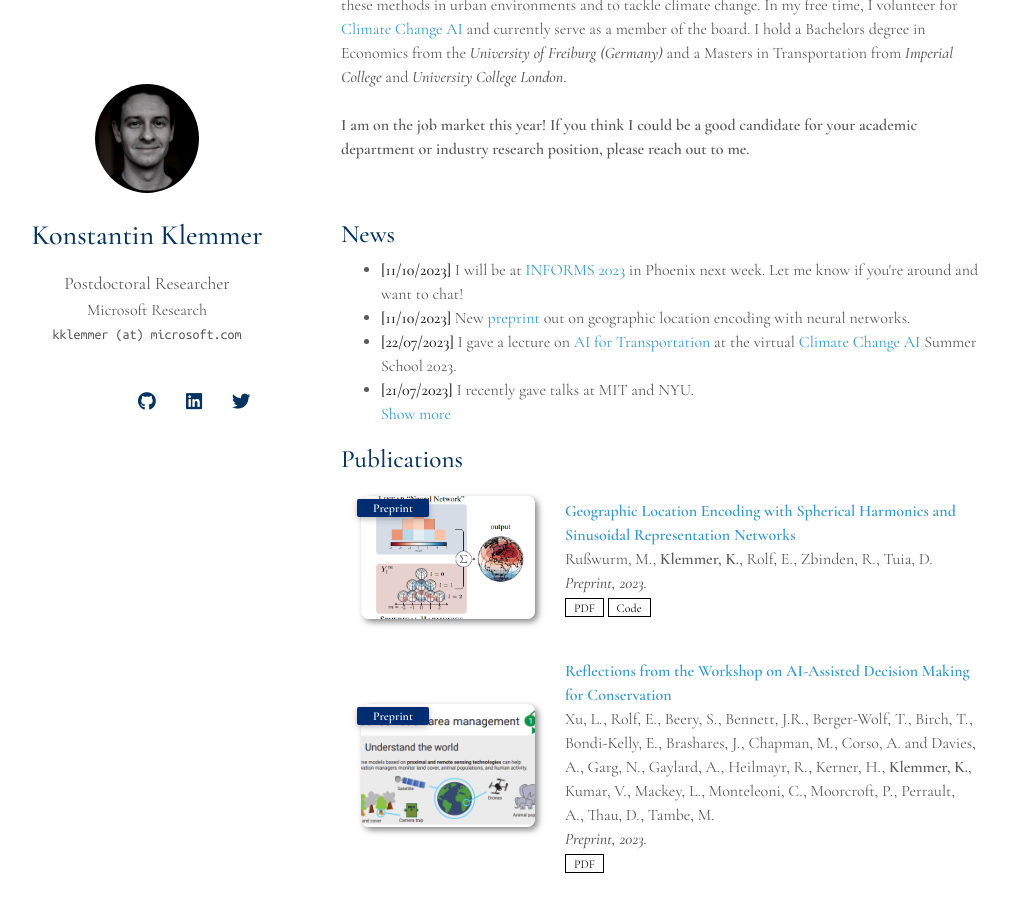
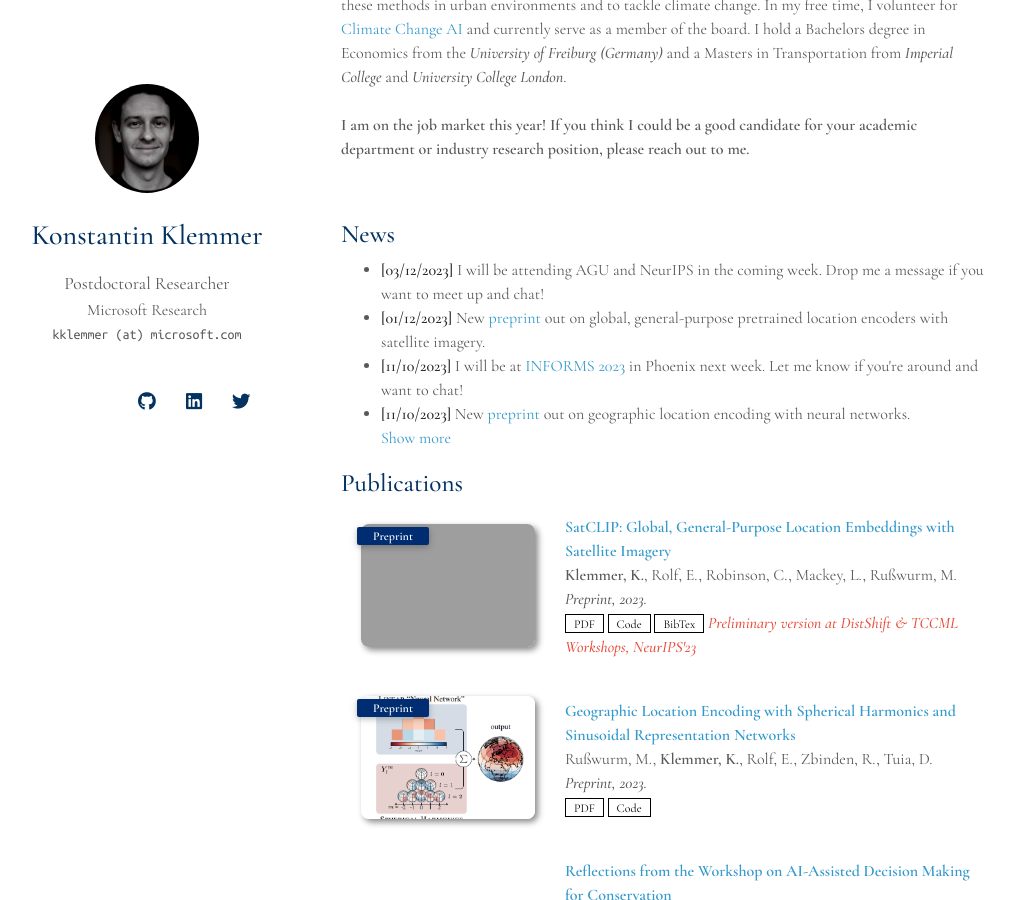
Before and after one commit to konstantinklemmer/konstantinklemmer.github.io, a Jekyll site: the page built from index.md, in a window 1280 px wide and 900 px high, scrolled down 236 px. Shown: the whole window, without its empty margins (129-1143 px from the left). Built offline with Jekyll 4.4.1, drawn with Linux system fonts in a browser that asks for light colours; nearby versions of some CDN libraries; a style sheet for code colours, icons or effects is not loaded; our own code applies the rules of GitHub Pages for plain Markdown files; grey boxes are pictures that could not be loaded.

Commit message:
Update website

```diff
--- a/_data/publications.yml
+++ b/_data/publications.yml
@@ -1,4 +1,15 @@
 main:
+
+  - title: >
+      SatCLIP: Global, General-Purpose Location Embeddings with Satellite Imagery
+    authors: <b>Klemmer, K.</b>, Rolf, E., Robinson, C., Mackey, L., Rußwurm, M.
+    conference_short: Preprint
+    conference: Preprint, 2023.
+    pdf: https://arxiv.org/pdf/2311.17179.pdf
+    code: https://github.com/microsoft/satclip
+    bibtex: https://github.com/microsoft/satclip#citation
+    image: ./assets/img/pub/arxiv23b.png
+    notes: Preliminary version at DistShift & TCCML Workshops, NeurIPS'23
 
   - title: Geographic Location Encoding with Spherical Harmonics and Sinusoidal Representation Networks
     authors: Rußwurm, M., <b>Klemmer, K.</b>, Rolf, E., Zbinden, R., Tuia, D.
--- a/_includes/news.md
+++ b/_includes/news.md
@@ -3,13 +3,15 @@
 <h2 style="margin: 60px 0px 10px;">News</h2>
 
 <ul>
+<li><strong>[03/12/2023]</strong> I will be attending AGU and NeurIPS in the coming week. Drop me a message if you want to meet up and chat!</li>
+<li><strong>[01/12/2023]</strong> New <a href="https://arxiv.org/abs/2311.17179">preprint</a> out on global, general-purpose pretrained location encoders with satellite imagery.</li>
 <li><strong>[11/10/2023]</strong> I will be at <a href="https://meetings.informs.org/wordpress/phoenix2023/">INFORMS 2023</a> in Phoenix next week. Let me know if you're around and want to chat!</li>
 <li><strong>[11/10/2023]</strong> New <a href="https://arxiv.org/abs/2310.06743">preprint</a> out on geographic location encoding with neural networks.</li>
-<li><strong>[22/07/2023]</strong> I gave a lecture on <a href="https://www.youtube.com/watch?v=pOYEo2Gtw-c">AI for Transportation</a> at the virtual <a href="https://www.climatechange.ai">Climate Change AI</a> Summer School 2023.</li>
-<li><strong>[21/07/2023]</strong> I recently gave talks at MIT and NYU.</li>
 
 <a href="javascript:toggle_vis('newsmore')">Show more</a>
 <div id="newsmore" style="display:none">
+  <li><strong>[22/07/2023]</strong> I gave a lecture on <a href="https://www.youtube.com/watch?v=pOYEo2Gtw-c">AI for Transportation</a> at the virtual <a href="https://www.climatechange.ai">Climate Change AI</a> Summer School 2023.</li>
+  <li><strong>[21/07/2023]</strong> I recently gave talks at MIT and NYU.</li>
   <li><strong>[27/01/2023]</strong> I recently gave talks at Harvard, USC, TU Berlin and the National Renewable Energy Laboratory (NREL).</li>
   <li><strong>[20/01/2023]</strong> One <a href="https://arxiv.org/abs/2111.10144">paper</a> accepted at AISTATS 2023.</li>
   <li><strong>[20/12/2022]</strong> I will be co-organizing the <a href="https://www.climatechange.ai/events/iclr2023">Tackling Climate Change with Machine Learning Workshop</a> at ICLR 2023. Check the website for our Call for Submissions and further information.</li>
```
Also changed, not shown: 1 other file.
